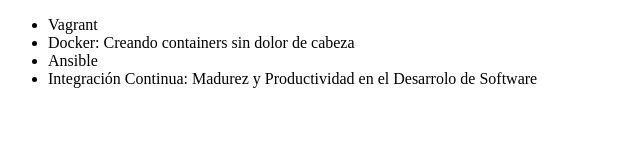
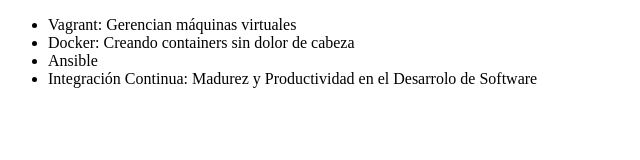
Before and after one commit to bruno-tarco/alura-git, a plain HTML site: page index.html in a window 1280 px wide. Shown: the whole page, without its empty margins (0-640 px from the left). Drawn offline with Linux system fonts and the light colour scheme.

Commit message:
corrigiendo curso de vagrant

```diff
--- a/index.html
+++ b/index.html
@@ -6,7 +6,7 @@
     </head>
     <body>
         <ul>
-            <li>Vagrant</li>
+            <li>Vagrant: Gerencian máquinas virtuales</li>
             <li>Docker: Creando containers sin dolor de cabeza</li>
             <li>Ansible</li>
             <li>Integración Continua: Madurez y Productividad en el Desarrolo de Software</li>
```
